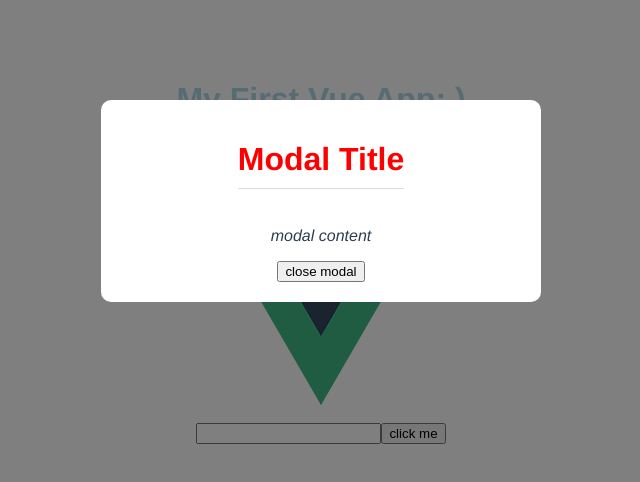
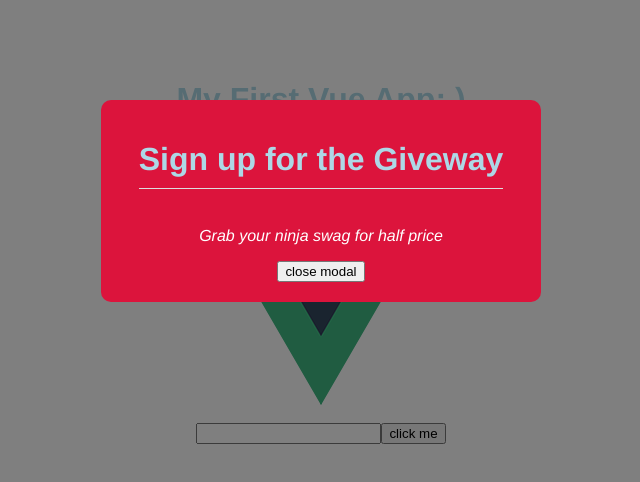
Before and after one commit to gwh-reckless/VUE-CLI, a Vue app in the folder modal-project/: page / in a window 1280 px wide. Both pictures are taken after a click on the button "click me". Shown: the top 482 px of the page, without its empty margins (319-959 px from the left). Built offline with nearby package versions, Linux system fonts and the light colour scheme.

Commit message:
6. props

```diff
--- a/modal-project/src/App.vue
+++ b/modal-project/src/App.vue
@@ -1,4 +1,5 @@
 <template>
+  <div>
     <h1>{{  title  }}</h1>
     <h2>Just Test</h2>
     <img src="./assets/logo.png" alt="">
@@ -6,7 +7,8 @@
     <!-- define a ref called boo here -->
     <input type="text" ref="boo">
     <button @click="handleClick">click me</button>
-  <Modal v-if="showModal"/>
+    <Modal v-if="showModal" :header="header" :text="text" theme="sale"/>
+  </div>
 </template>
 
 <script>
@@ -17,6 +19,8 @@ export default {
   data(){
     return {
       title: 'My First Vue App: )',
+      header: 'Sign up for the Giveway' ,
+      text:'Grab your ninja swag for half price',
       showModal: false
     }
   },
--- a/modal-project/src/components/Modal.vue
+++ b/modal-project/src/components/Modal.vue
@@ -1,9 +1,9 @@
 <template>
     <div class="backdrop">
-        <div class="modal">
-            <h1>Modal Title</h1>
+        <div class="modal" :class="{sale: theme === 'sale'}">
+            <h1>{{ header }}</h1>
             <p>
-                modal content
+                {{ text }}
             </p>
             <!-- How should we close it??? -->
             <button>
@@ -13,9 +13,11 @@
     </div>
 </template>
 
+
 <script>
 export default {
     name: 'Modal',
+    props: ['header', 'text', 'theme'],
 }
 
 </script>
@@ -38,11 +40,16 @@ export default {
         height: 100%;
     }
      h1 {
-        color:red;
+        color:lightblue;
      }
 
      /* Instead of using scoped , we can make the selector more specific */
      /* .modal h1 {
         color: red;
      } */
+
+     .modal.sale {
+            background:crimson;
+            color:white
+     }
 </style>
```
Lines whose indentation alone changed are shown as unchanged.
